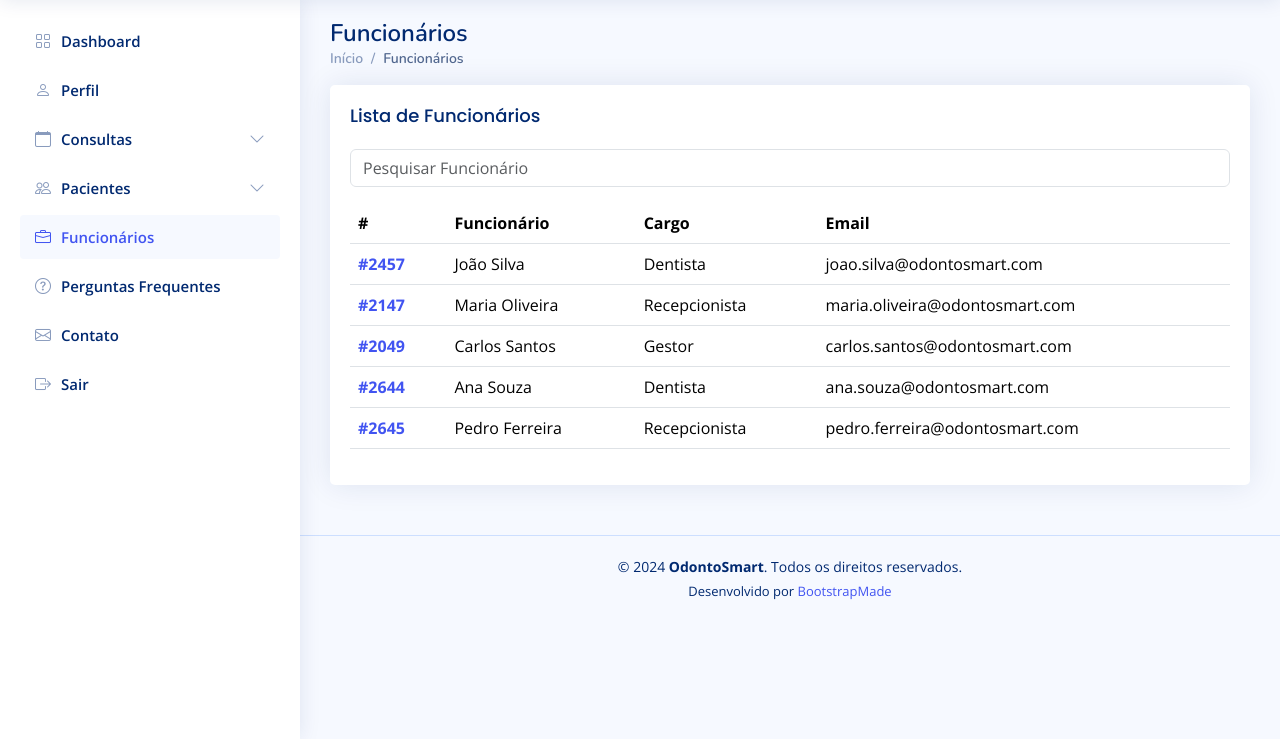
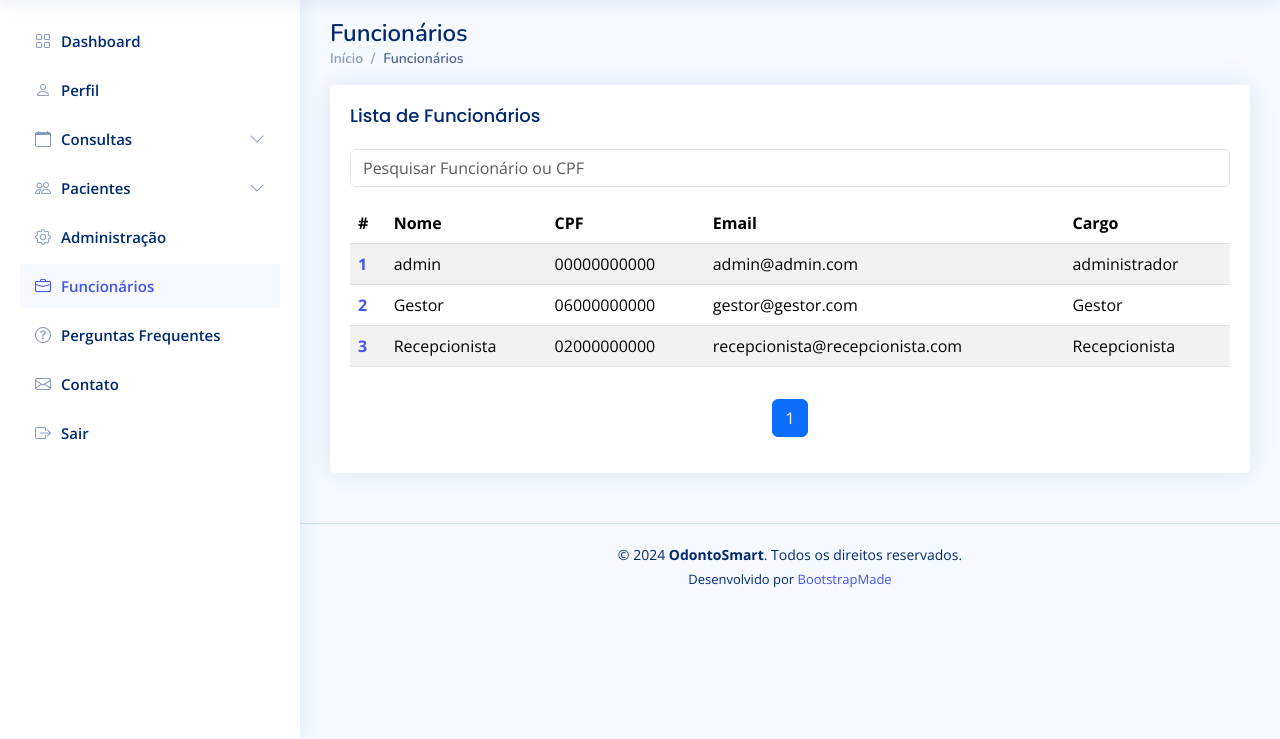
Before and after one commit to andregu14/pim-django, a Django app: page /funcionario/ in a window 1280 px wide. Shown: the part 61-800 px from the top of the page. Run offline with Django 5.2, Linux system fonts and the light colour scheme; a user stored in the database is signed in; data comes from the database, SQL or seed files in the repository; both versions use the stored data as it was after the commit; data that the repository does not hold is empty; some libraries are stand-ins or nearby versions.

Commit message:
criei lista de funcionarios

```diff
--- a/clinicaMedica/templates/pages.funcionario.html
+++ b/clinicaMedica/templates/pages.funcionario.html
@@ -426,6 +426,15 @@
           </ul>
         </li>
         <!-- Fim da Navegação do menu de paciente-->
+        {% if user.is_superuser %}
+        <li class="nav-item">
+          <a class="nav-link collapsed" href="{% url 'admin:index' %}">
+            <i class="bi bi-gear"></i>
+            <span>Administração</span>
+          </a>
+        </li>
+        {% endif %}
+        <!-- Fim da Navegação da Página de admin -->
         <li class="nav-item">
           <a class="nav-link" href="{% url 'funcionario' %}">
             <i class="bi bi-briefcase"></i>
@@ -483,53 +492,59 @@
               <input
                 type="text"
                 class="form-control"
-                placeholder="Pesquisar Funcionário"
+                placeholder="Pesquisar Funcionário ou CPF"
                 id="searchInput"
               />
             </div>
-
-            <table class="table table-hover">
+            <table class="table table-striped">
               <thead>
                 <tr>
                   <th scope="col">#</th>
-                  <th scope="col">Funcionário</th>
+                  <th scope="col">Nome</th>
+                  <th scope="col">CPF</th>
+                  <th scope="col">Email</th>
                   <th scope="col">Cargo</th>
-                  <th scope="col">Email</th>
                 </tr>
               </thead>
               <tbody id="funcionarioList">
+                {% for funcionario in page_obj %}
                 <tr>
-                  <th scope="row"><a href="#">#2457</a></th>
-                  <td class="name">João Silva</td>
-                  <td>Dentista</td>
-                  <td>joao.silva@odontosmart.com</td>
+                  <th scope="row"><a href="#">{{ funcionario.id }}</a></th>
+                  <td class="name">{{ funcionario.nome }}</td>
+                  <td class="cpf">{{ funcionario.cpf }}</td>
+                  <td>{{ funcionario.email }}</td>
+                  <td>{{ funcionario.cargo }}</td>
                 </tr>
-                <tr>
-                  <th scope="row"><a href="#">#2147</a></th>
-                  <td class="name">Maria Oliveira</td>
-                  <td>Recepcionista</td>
-                  <td>maria.oliveira@odontosmart.com</td>
-                </tr>
-                <tr>
-                  <th scope="row"><a href="#">#2049</a></th>
-                  <td class="name">Carlos Santos</td>
-                  <td>Gestor</td>
-                  <td>carlos.santos@odontosmart.com</td>
-                </tr>
-                <tr>
-                  <th scope="row"><a href="#">#2644</a></th>
-                  <td class="name">Ana Souza</td>
-                  <td>Dentista</td>
-                  <td>ana.souza@odontosmart.com</td>
-                </tr>
-                <tr>
-                  <th scope="row"><a href="#">#2645</a></th>
-                  <td class="name">Pedro Ferreira</td>
-                  <td>Recepcionista</td>
-                  <td>pedro.ferreira@odontosmart.com</td>
-                </tr>
+                {% endfor %}
               </tbody>
             </table>
+            <nav aria-label="Page navigation" class="pt-3">
+              <ul class="pagination justify-content-center">
+                {% if page_obj.has_previous %}
+                <li class="page-item">
+                  <a
+                    class="page-link"
+                    href="?page={{ page_obj.previous_page_number }}"
+                    >Anterior</a
+                  >
+                </li>
+                {% endif %} {% for num in page_obj.paginator.page_range %}
+                <li
+                  class="page-item {% if page_obj.number == num %}active{% endif %}"
+                >
+                  <a class="page-link" href="?page={{ num }}">{{ num }}</a>
+                </li>
+                {% endfor %} {% if page_obj.has_next %}
+                <li class="page-item">
+                  <a
+                    class="page-link"
+                    href="?page={{ page_obj.next_page_number }}"
+                    >Próximo</a
+                  >
+                </li>
+                {% endif %}
+              </ul>
+            </nav>
           </div>
         </div>
       </div>
--- a/clinicaMedica/views.py
+++ b/clinicaMedica/views.py
@@ -153,7 +153,12 @@ def cadastrar_paciente(request):
 
 @login_required
 def funcionario(request):
-    return render(request, 'pages.funcionario.html')
+    funcionarios_list = Funcionario.objects.all()
+    paginator = Paginator(funcionarios_list, 10)  # Mostra 10 pacientes por página
+
+    page_number = request.GET.get('page')
+    page_obj = paginator.get_page(page_number)
+    return render(request, 'pages.funcionario.html', {'page_obj': page_obj})
 
 @login_required
 def faq(request):
--- a/pim/urls.py
+++ b/pim/urls.py
@@ -20,7 +20,7 @@ from clinicaMedica import views
 
 urlpatterns = [
     path("", views.dashboard, name="dashboard"),
-    path('admin/', admin.site.urls),
+    path('admin/', admin.site.urls, name='admin'),
     path("login/", views.funcionario_login, name='login'),
     path('primeiro-acesso/', views.primeiro_acesso, name='primeiro_acesso'),
     path('dashboard/', views.dashboard, name='dashboard'),
```
Also changed, not shown: clinicaMedica/templates/cadastrar-paciente.html (+9 -0 lines), clinicaMedica/templates/index.html (+17 -5 lines), clinicaMedica/templates/pages-blank.html (+9 -0 lines), clinicaMedica/templates/pages-contact.html (+9 -0 lines), clinicaMedica/templates/pages-faq.html (+9 -0 lines), clinicaMedica/templates/procurar-paciente.html (+43 -17 lines), clinicaMedica/templates/users-profile.html (+10 -2 lines), db.sqlite3.
